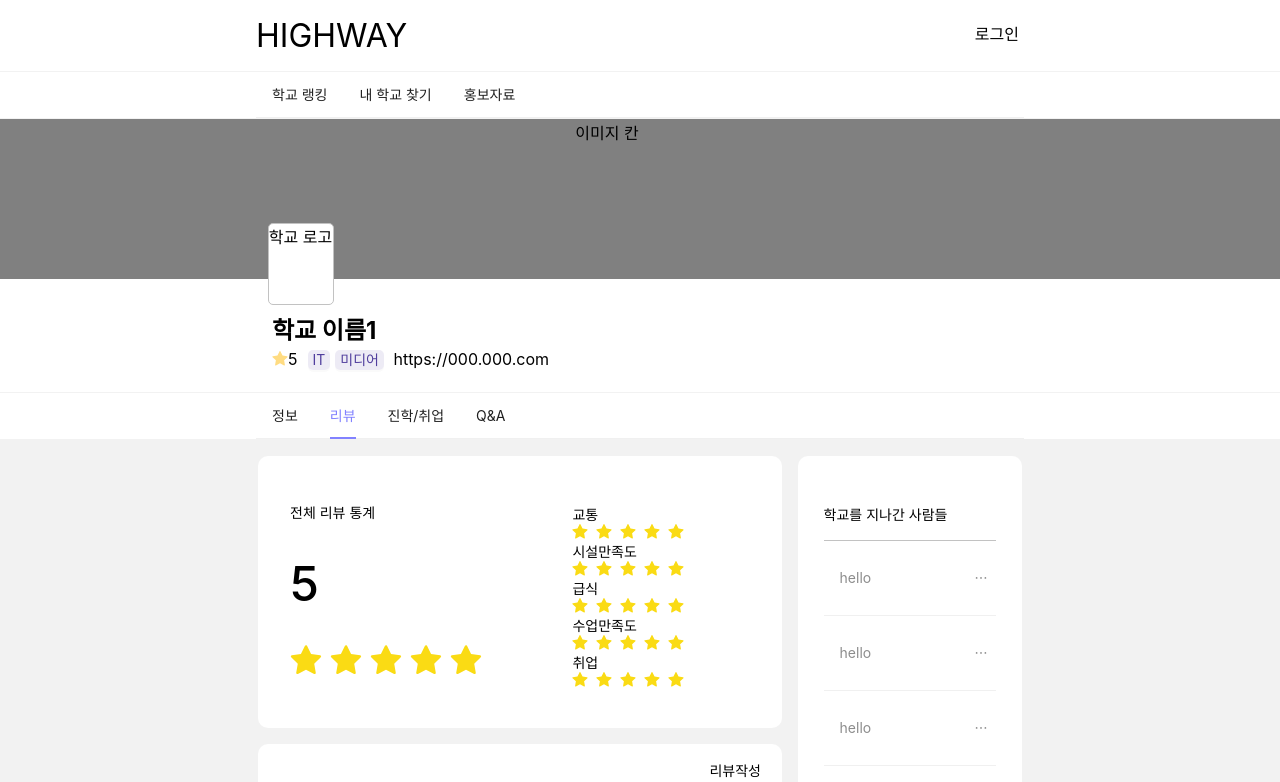
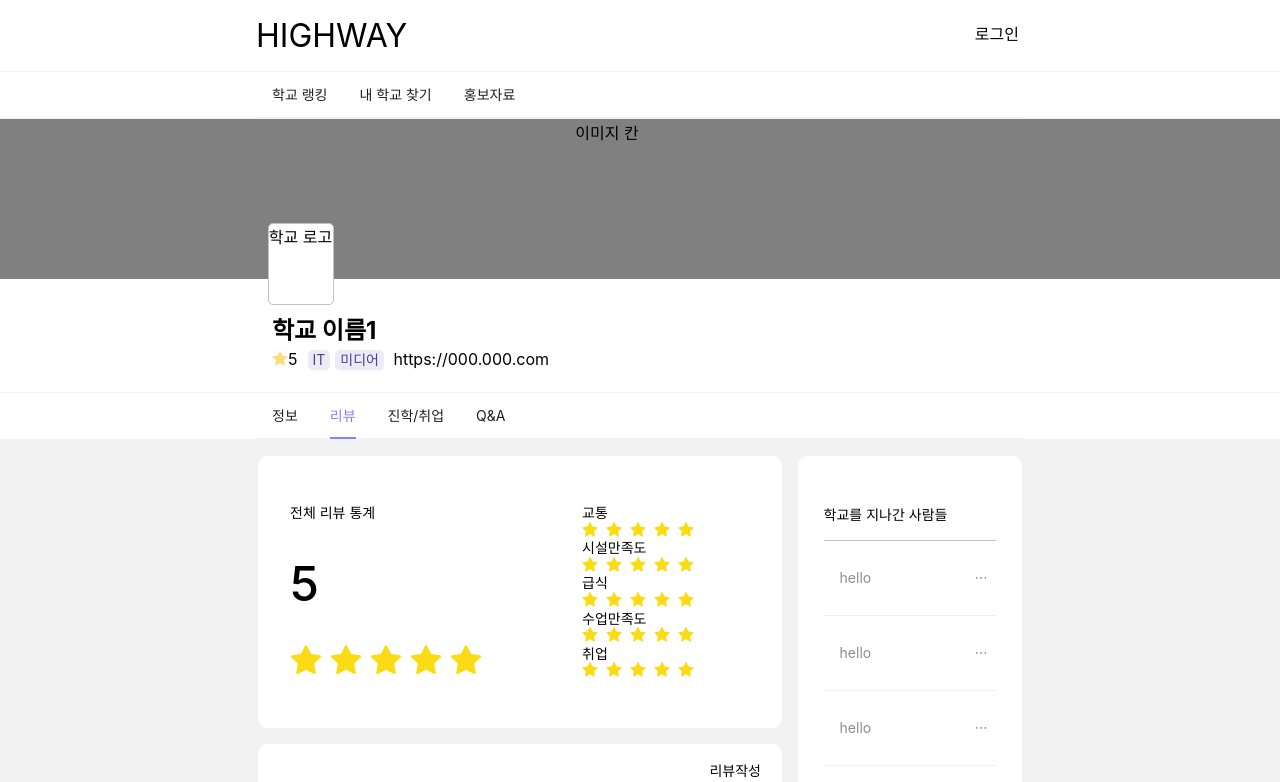
Before and after one commit to jeonjuseong11/gitlab_Mirroring, a React (Create React App) app in the folder highway/: page /schooldetail/1/review in a window 1280 px wide. Shown: the top 782 px of the page. Built offline with nearby package versions, Linux system fonts and the light colour scheme.

Commit message:
CSS : SchoolDetailReview
상세리뷰컴포넌트 css 수정

```diff
--- a/highway/src/components/SchoolDetail/SchoolDetailReview.js
+++ b/highway/src/components/SchoolDetail/SchoolDetailReview.js
@@ -33,7 +33,9 @@ const SchoolDetailReview = () => {
           <StarRateWrapper>
             <div style={{ width: "60%" }}>
               <p>전체 리뷰 통계</p>
-              <h1 style={{ fontSize: "3rem", fontWeight: "500" }}>{totalStarRate}</h1>
+              <h1 style={{ fontSize: "3rem", fontWeight: "500" }}>
+                {totalStarRate}
+              </h1>
               <Rate
                 disabled
                 defaultValue={totalStarRate}
@@ -45,10 +47,10 @@ const SchoolDetailReview = () => {
             </div>
             <div
               style={{
-                width: "40%",
-                display: "inline-block",
+                lineHeight: "1.1rem",
                 paddingTop: "1rem",
                 paddingLeft: "1rem",
+                display: "inline-block",
               }}
             >
               <p style={{ margin: "0" }}>교통</p>
```
